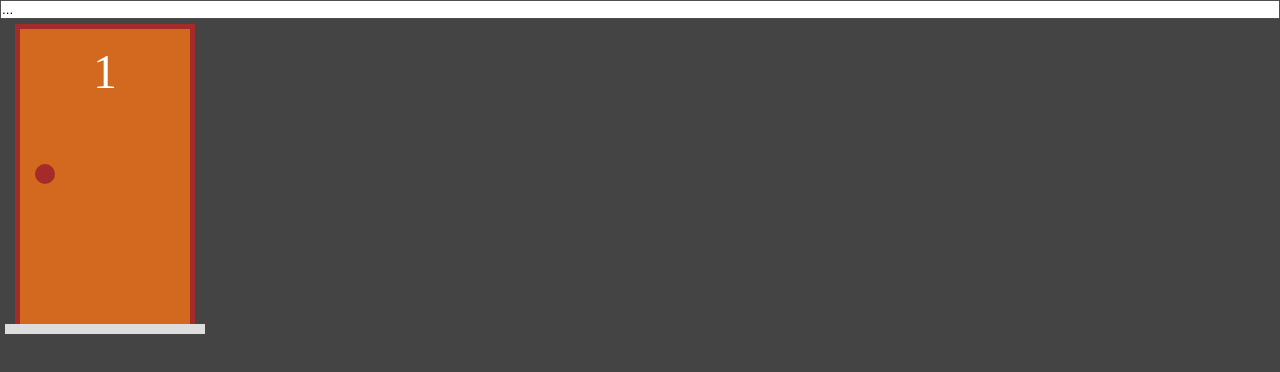
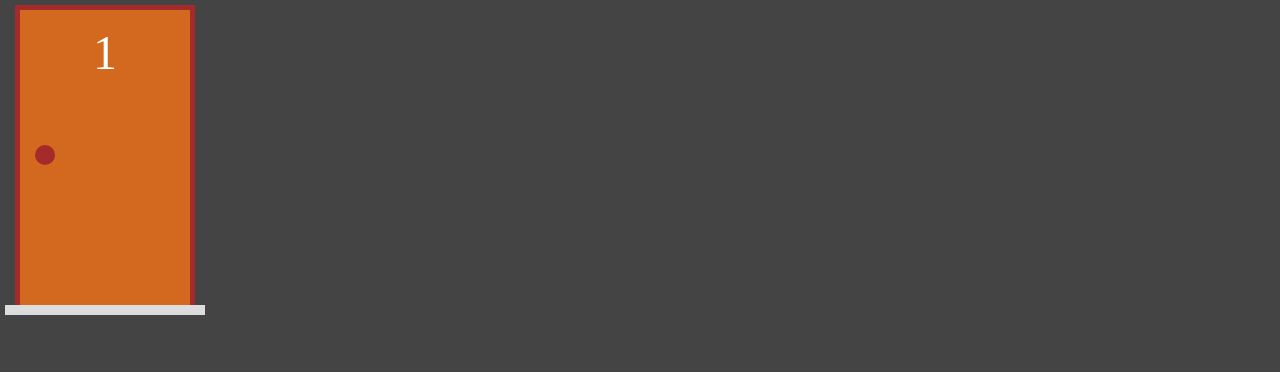
Before and after one commit to luucasor/portas, a Next.js app: page / in a window 1280 px wide. Shown: the top 372 px of the page. Built offline with nearby package versions, Linux system fonts and the light colour scheme.

Commit message:
removido exemplo inputtext

```diff
--- a/components/Porta.tsx
+++ b/components/Porta.tsx
@@ -8,17 +8,25 @@ interface PortaProps {
 
 export default function Porta(props: PortaProps) {
     const porta = props.value
-    const selecionada = porta.selecionada ? styles.selecionada : '';
+    const selecionada = porta.selecionada && !porta. aberta? styles.selecionada : '';
 
-    //novaPorta => setP1(novaPorta)
     const alternarSelecao = e => props.onChange(porta.alternarSelecao())
+    const abrir = e => {
+        e.stopPropagation()
+        props.onChange(porta.abrir())
+    }
+    function renderizarPorta() {
+        return (
+            <div className={styles.porta}>
+                <div className={styles.numero}>{porta.numero}</div>
+                <div className={styles.macaneta} onClick={abrir}/>
+            </div>
+        )
+    }
     return (
         <div className={styles.area} onClick={alternarSelecao}>
             <div className={`${styles.estrutura} ${selecionada}`}>
-                <div className={styles.porta}>
-                    <div className={styles.numero}>{porta.numero}</div>
-                    <div className={styles.macaneta}/>
-                </div>
+                {porta.aberta ? false : renderizarPorta()}
             </div>
             <div className={styles.chao}></div>
         </div>
--- a/pages/index.jsx
+++ b/pages/index.jsx
@@ -4,14 +4,9 @@ import PortaModel from "../model/porta"
 
 export default function Home() {
   const [p1, setP1] = useState(new PortaModel(1))
-  const [text, setTexto] = useState("...")
 
   return (
     <div style={{display: "flex", flexDirection: "column"}}>
-    <input type="text"
-           value={text}
-           onChange={e => setTexto(e.target.value)}
-    />
       <Porta value={p1} onChange={novaPorta => setP1(novaPorta)}/>
     </div>
   )
--- a/styles/Porta.module.css
+++ b/styles/Porta.module.css
@@ -14,6 +14,7 @@
     border-left: 5px solid brown;
     border-top: 5px solid brown;
     border-right: 5px solid brown;
+    background-color: #0005;
     width: 90%;
 }
 
```
